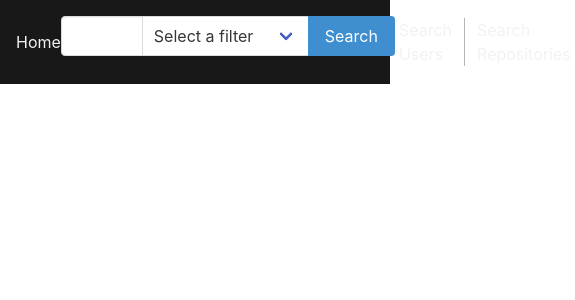
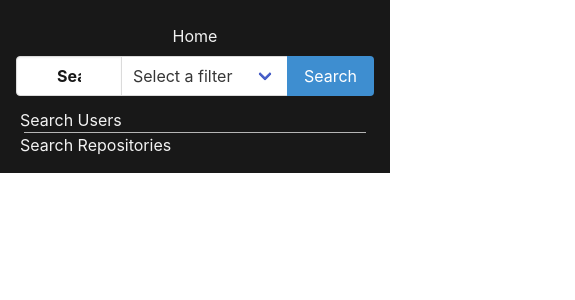
Before and after one commit to JavierGMo/testzebrands, a Next.js app: page /search/users in a window 390 px wide. Shown: the top 300 px of the page, 575 px wide, since content can reach past the window. Built offline with nearby package versions, Linux system fonts and the light colour scheme.

Commit message:
fix responsive

```diff
--- a/components/NavBar.tsx
+++ b/components/NavBar.tsx
@@ -7,9 +7,8 @@ import type { RootState } from "store";
 import { newSearch } from 'store/slices/searches/searchesSlice';
 import { optionSearch } from 'store/slices/menus/menuOptionSearchSlice';
 import { InputTextWithIcon } from "./inputs/InputTextWithIcon";
-import { faSearchengin } from '@fortawesome/free-brands-svg-icons'
 import { ItemMenu, MenuSelect } from "./menus/MenuSelect";
-import { CircleAvatar } from "./avatars/CircleAvatar";
+
 
 
 type NavBarProps = {
@@ -42,7 +41,16 @@ export function NavBar({
     const menuOptionSearch = useSelector((state: RootState) => state.menuOptionSearch.value);
 
     const [placeholder, setPlaceholer] = useState('Search...');
-    const [search, setSearch] = useState('');
+    const [menuOptionsDropdown, setMenuOptionsDropdown] = useState([
+        {
+            href: "/search/users",
+            text: "Search Users"
+        },
+        {
+            href: "/search/repositories",
+            text: "Search Repositories"
+        }
+    ]);
 
     const dispatch = useDispatch();
 
@@ -80,9 +88,8 @@ export function NavBar({
     }, []);
 
     return (
-        <nav className="is-flex is-justify-content-space-between is-align-items-center px-4 py-4" style={navStyle}>
-            <div>
-
+        <nav className="is-flex-widescreen-only is-justify-content-space-between is-align-items-center px-4 py-4" style={navStyle}>
+            <div className="is-flex-mobile is-justify-content-center py-2">
                 <Link href="/" passHref>
                     Home
                 </Link>
@@ -121,11 +128,12 @@ export function NavBar({
                     </div>
                 )
             }
-            <div className="is-flex">
+            <div className="is-flex-widescreen-only">
                 <div className="mx-1">
                     <Link href={'/search/users'} >Search Users</Link>
                 </div>
-                <div className="mx-2 divider-vertical"></div>
+                <div className="is-hidden-mobile mx-2 divider-vertical"></div>
+                <div className="is-hidden-widescreen-only mx-2 divider-horizontal"></div>
                 <div className="mx-1">
                     <Link href={'/search/repositories'} >Search Repositories</Link>
                 </div>
--- a/components/menus/MenuSelect.tsx
+++ b/components/menus/MenuSelect.tsx
@@ -1,3 +1,4 @@
+
 import { ChangeEvent } from "react";
 
 export type ItemMenu = {
--- a/pages/_app.tsx
+++ b/pages/_app.tsx
@@ -4,10 +4,14 @@ import type { AppProps } from 'next/app'
 
 import { store } from 'store'
 import { Provider } from 'react-redux'
+import Head from 'next/head'
 
 function MyApp({ Component, pageProps }: AppProps) {
   return (
     <Provider store={store}>
+      <Head>
+        <meta name="viewport" content="viewport-fit=cover" />
+      </Head>
       <Component {...pageProps} />
     </Provider>
   );
--- a/styles/globals.css
+++ b/styles/globals.css
@@ -53,6 +53,10 @@ a {
   border-left: 1px solid hsl(0, 0%, 71%);
 }
 
+.divider-horizontal{
+  border-bottom: 1px solid hsl(0, 0%, 71%);
+}
+
 .input-custom::-webkit-input-placeholder {
   color: #181818;
   font-weight: bold;
@@ -75,3 +79,14 @@ a {
   -webkit-box-orient: vertical;
   overflow: hidden;
 }
+
+
+@media only screen
+  and (min-device-width: 320px)
+  and (max-device-width: 480px)
+  and (-webkit-min-device-pixel-ratio: 2) {
+
+    .w-10vw-mobile{
+      width: 10vw;
+    }
+}
```
Also changed, not shown: components/dropdown/MenuDropdownMobile.tsx (added, +39 -0 lines).
